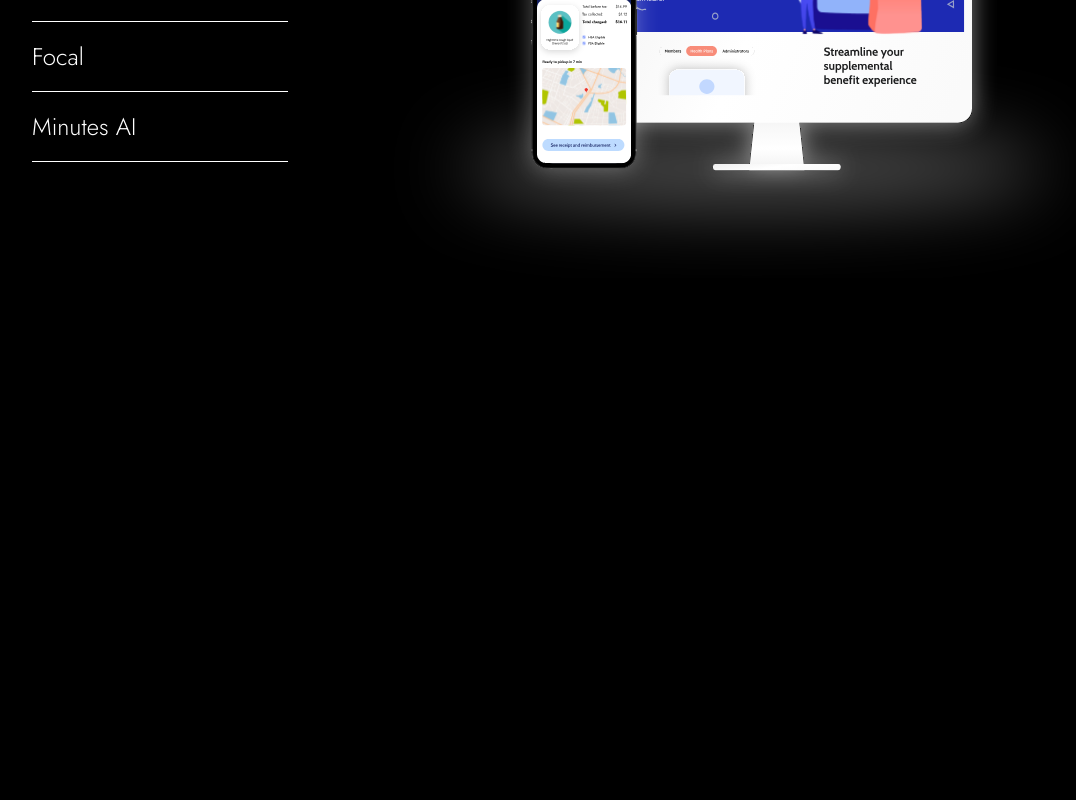
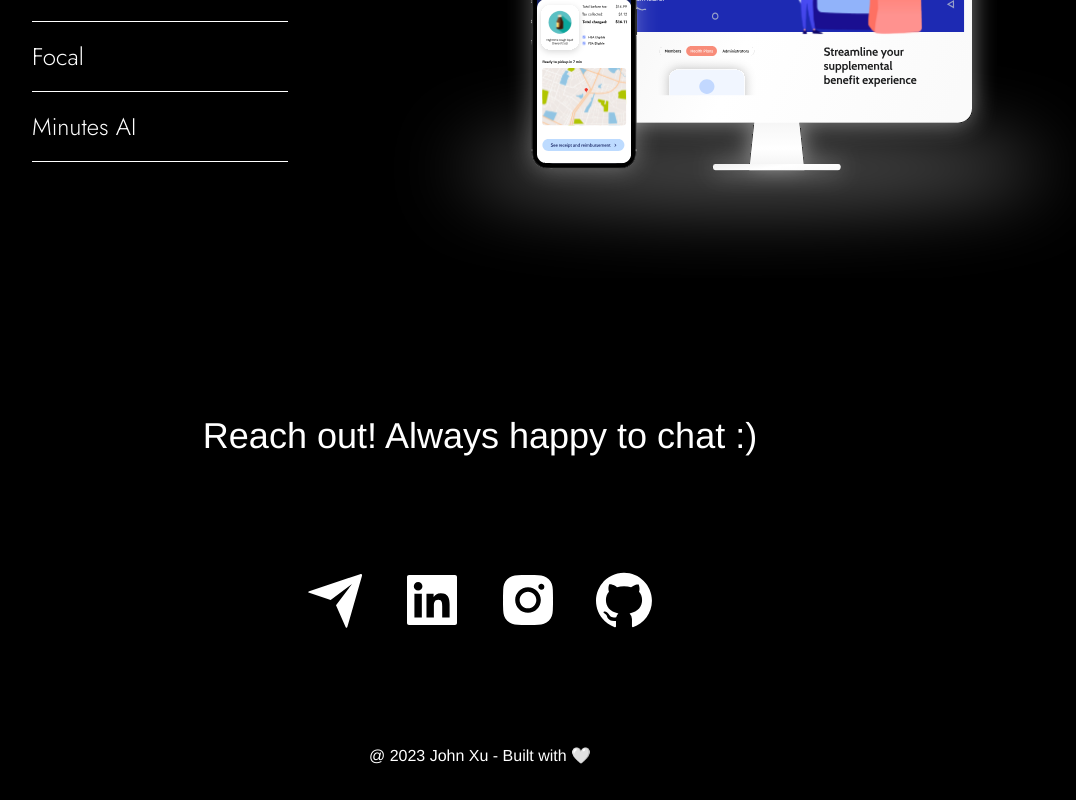
Before and after one commit to John-Xu1/johnxu.org, a Next.js app: page / in a window 1280 px wide. Shown: the part 1247-2047 px from the top of the page, without its empty margins (160-1236 px from the left). Before the commit the page ends 1567 px from the top, so only its background shows below. Built offline with nearby package versions, Linux system fonts and the light colour scheme.

Commit message:
bottom contact section

```diff
--- a/src/app/page.js
+++ b/src/app/page.js
@@ -3,6 +3,8 @@ import React, { useState } from "react";
 import Image from "next/image";
 import "./animations/rotating_text.css";
 import "./page.css";
+import { AiFillGithub, AiFillInstagram, AiFillLinkedin } from "react-icons/ai";
+import { RiSendPlaneFill } from "react-icons/ri";
 
 export default function Home() {
   const [tabIndex, setTabIndex] = useState(0);
@@ -93,6 +95,56 @@ export default function Home() {
           <img src={projects[tabIndex].img} className="" />
         </div>
       </div>
+      <div className="mt-24">
+        <h1 className="font-heading font-light text-4xl flex justify-center w-screen">
+          Reach out! Always happy to chat :)
+        </h1>
+        <div className="flex justify-center w-screen gap-8 py-28">
+          <a
+            href="mailto:john.xu@duke.edu"
+            className="flex justify-center"
+            target="_blank"
+          >
+            <RiSendPlaneFill
+              className="h-auto hover:fill-emerald-400 hover:rotate-12 hover:scale-110 hover:cursor-pointer duration-300"
+              size={64}
+            />
+          </a>
+          <a
+            href="https://linkedin.com/in/john-j-xu"
+            className="flex justify-center"
+            target="_blank"
+          >
+            <AiFillLinkedin
+              className="h-auto hover:fill-blue-600 hover:-rotate-6 hover:scale-110 hover:cursor-pointer duration-300"
+              size={64}
+            />
+          </a>
+          <a
+            href="https://www.instagram.com/john_xu22/"
+            className="flex justify-center"
+            target="_blank"
+          >
+            <AiFillInstagram
+              className="h-auto hover:fill-rose-500 hover:rotate-45 hover:scale-110 hover:cursor-pointer duration-300"
+              size={64}
+            />
+          </a>
+          <a
+            href="https://github.com/John-Xu1"
+            className="flex justify-center"
+            target="_blank"
+          >
+            <AiFillGithub
+              className="h-auto hover:fill-violet-700 hover:-rotate-12 hover:scale-110 hover:cursor-pointer duration-300"
+              size={64}
+            />
+          </a>
+        </div>
+        <p className="font-heading flex justify-center w-screen pb-8">
+          @ 2023 John Xu - Built with 🤍
+        </p>
+      </div>
     </div>
   );
 }
```
